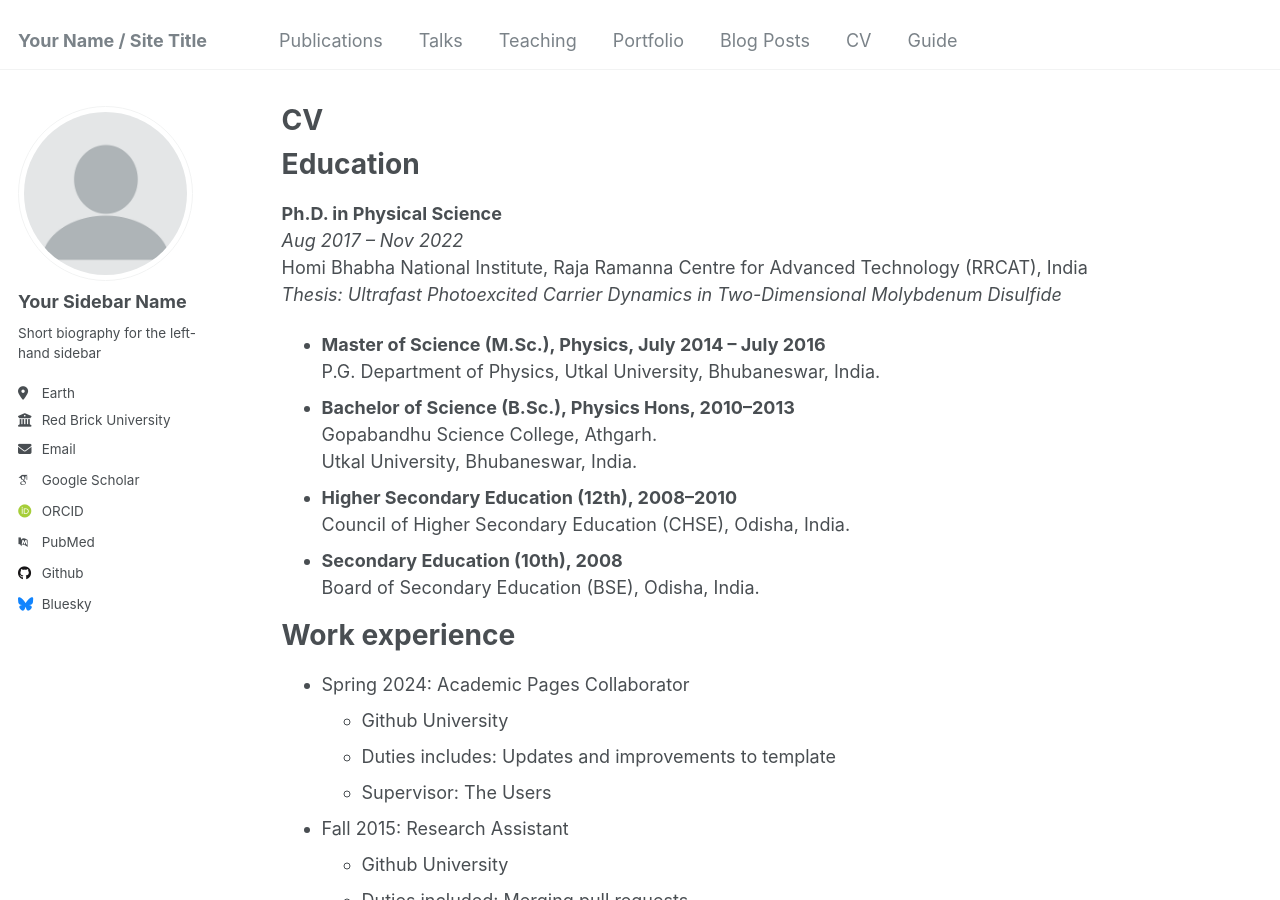
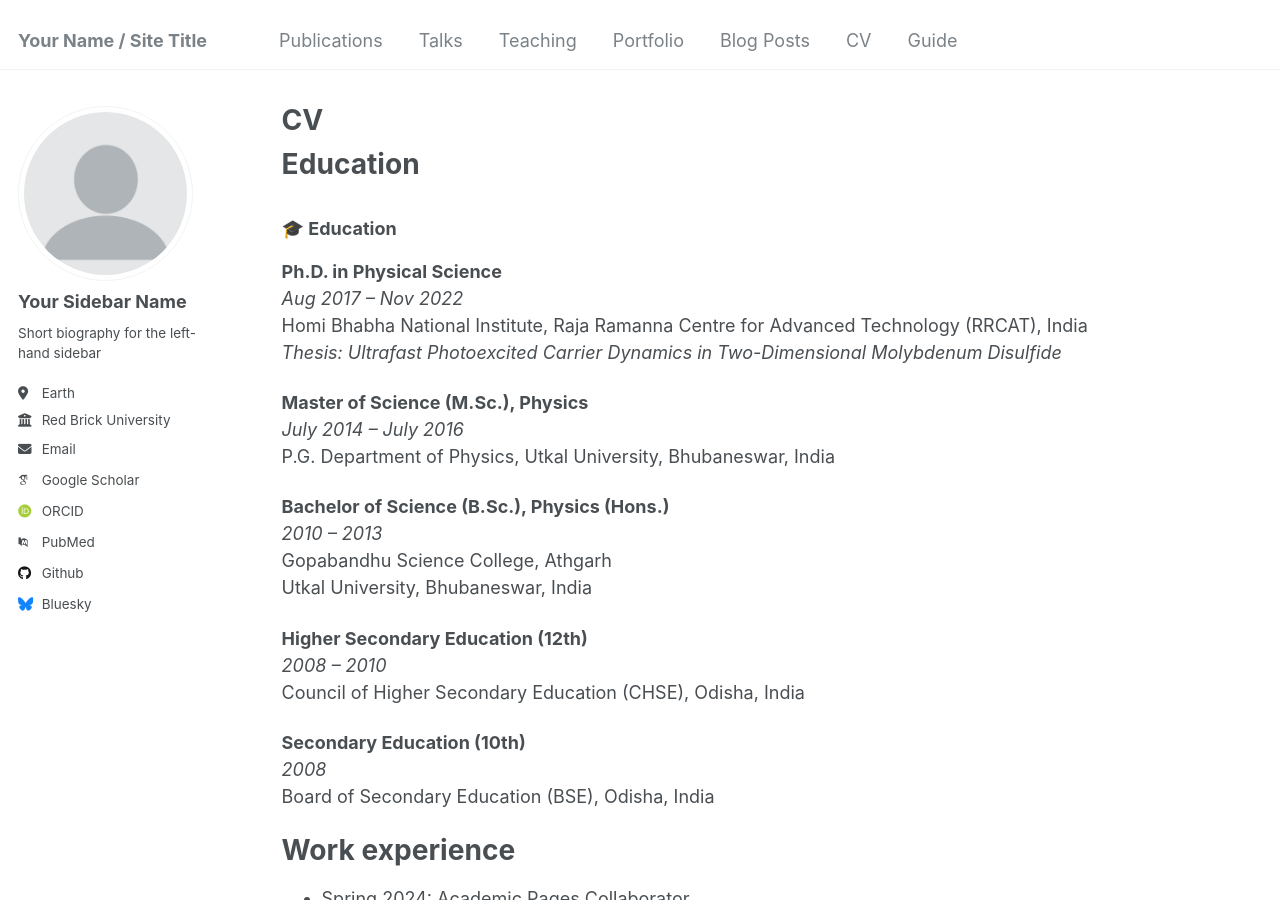
Before and after one commit to Khatua03/DurgaPrasadKhatua.github.io, a Jekyll site: the page built from _pages/cv.md, in a window 1280 px wide and 900 px high. Built offline with Jekyll 4.4.1, drawn with Linux system fonts in a browser that asks for light colours; some web fonts are replaced.

Commit message:
Update cv.md

```diff
--- a/_pages/cv.md
+++ b/_pages/cv.md
@@ -11,19 +11,29 @@ redirect_from:
 
 Education
 ======
+### 🎓 Education
+
 **Ph.D. in Physical Science**
 *Aug 2017 – Nov 2022*
 Homi Bhabha National Institute, Raja Ramanna Centre for Advanced Technology (RRCAT), India
 *Thesis: Ultrafast Photoexcited Carrier Dynamics in Two-Dimensional Molybdenum Disulfide*
-* **Master of Science (M.Sc.), Physics, July 2014 – July 2016**<br>
-P.G. Department of Physics, Utkal University, Bhubaneswar, India.<br>
-* **Bachelor of Science (B.Sc.), Physics Hons, 2010–2013**<br>
-Gopabandhu Science College, Athgarh.<br>
-Utkal University, Bhubaneswar, India.
-* **Higher Secondary Education (12th), 2008–2010**<br>
-Council of Higher Secondary Education (CHSE), Odisha, India.
-* **Secondary Education (10th), 2008**<br>
-Board of Secondary Education (BSE), Odisha, India.
+
+**Master of Science (M.Sc.), Physics**
+*July 2014 – July 2016*
+P.G. Department of Physics, Utkal University, Bhubaneswar, India
+
+**Bachelor of Science (B.Sc.), Physics (Hons.)**
+*2010 – 2013*
+Gopabandhu Science College, Athgarh
+Utkal University, Bhubaneswar, India
+
+**Higher Secondary Education (12th)**
+*2008 – 2010*
+Council of Higher Secondary Education (CHSE), Odisha, India
+
+**Secondary Education (10th)**
+*2008*
+Board of Secondary Education (BSE), Odisha, India
 
 Work experience
 ======
```
